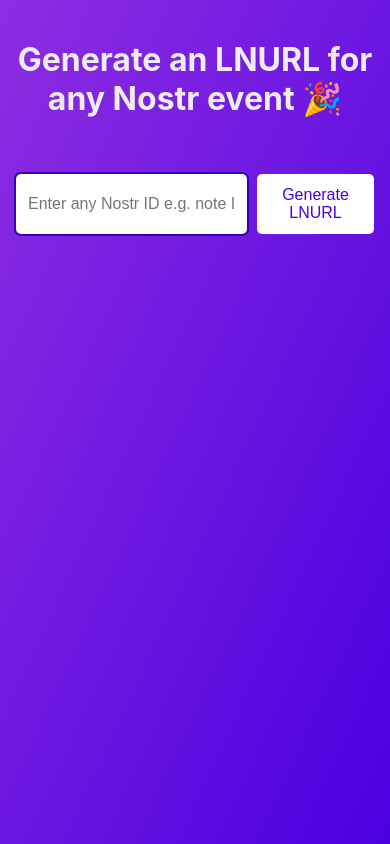
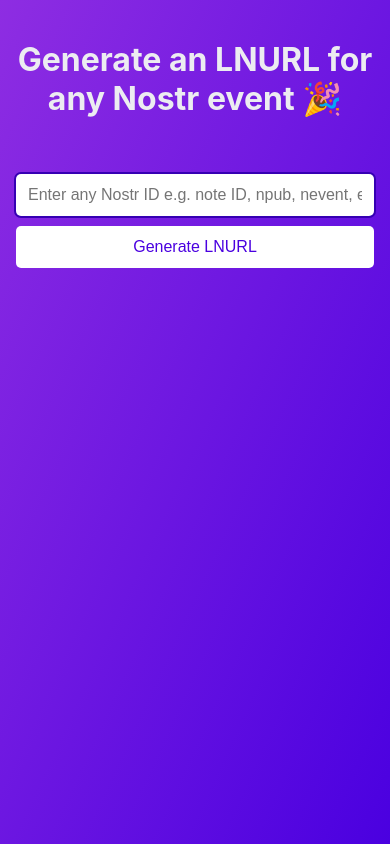
Before and after one commit to SamSamskies/lnurlzap, a Next.js app: page / in a window 390 px wide. Built offline with nearby package versions, Linux system fonts and the light colour scheme.

Commit message:
make input and button larger on mobile

```diff
--- a/components/Home/Home.module.css
+++ b/components/Home/Home.module.css
@@ -9,6 +9,7 @@
     justify-content: center;
     padding: 16px;
     margin-top: 40px;
+    gap: 10px;
 }
 
 .input {
@@ -16,7 +17,6 @@
     border-radius: 5px;
     border: none;
     font-size: 16px;
-    margin-right: 10px;
     box-shadow: none;
     max-width: 400px;
     flex-grow: 1;
@@ -51,3 +51,13 @@
 .error {
     color: red;
 }
+
+@media (max-width: 480px) {
+    .form {
+        flex-direction: column;
+    }
+
+    .input {
+        max-width: 100%;
+    }
+}
```
